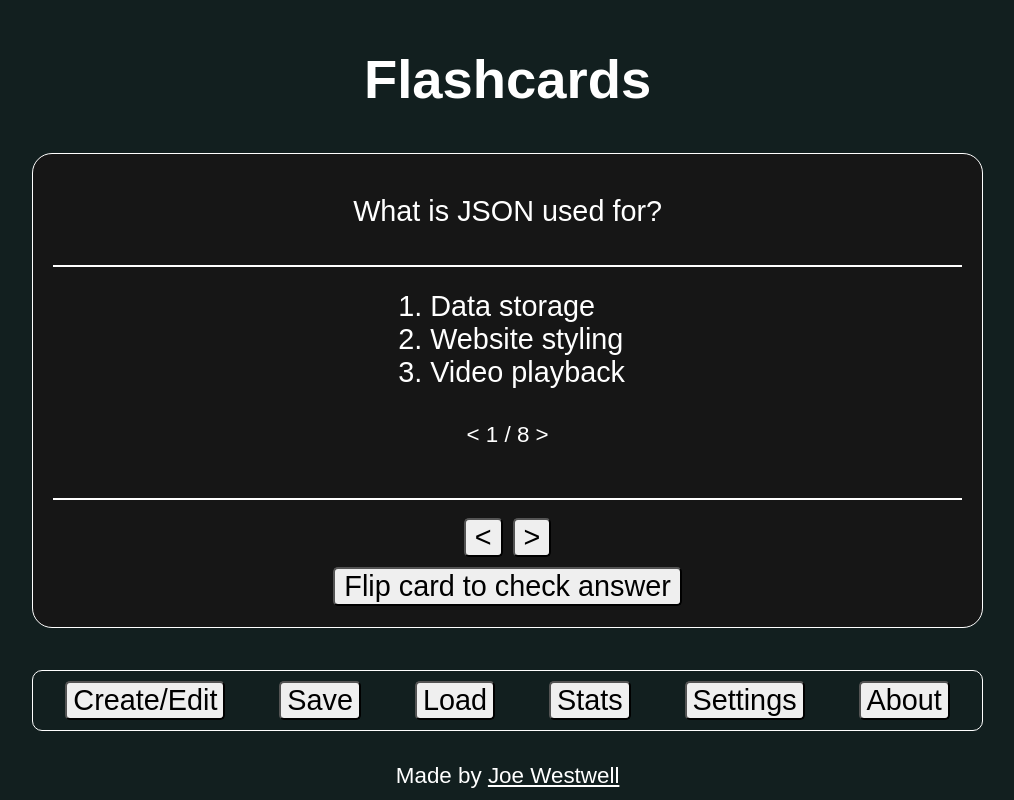
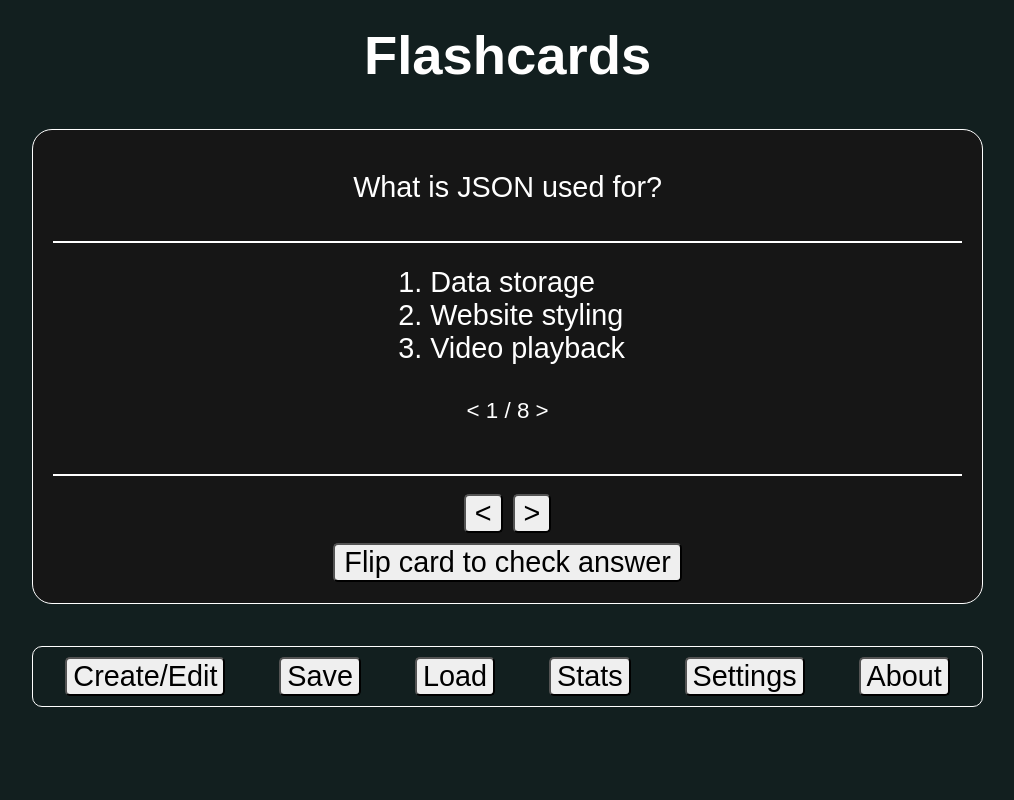
Before and after one commit to J-Wll/flashcards, a React (Vite) app: page / in a window 1280 px wide. Shown: the whole page, without its empty margins (126-1140 px from the left). Built offline with nearby package versions, Linux system fonts and the light colour scheme.

Commit message:
Removed the footer and put the information in about

```diff
--- a/src/App.jsx
+++ b/src/App.jsx
@@ -1,5 +1,4 @@
 import FlashcardHandler from './FlashcardHandler'
-import Footer from './Footer'
 // import * as bootstrap from 'bootstrap'
 // import './scss/styles.scss'
 import './css/App.css'
@@ -11,7 +10,6 @@ function App() {
     <div className="flex-container">
       <h1 className='text-white ft-5 app-title'>Flashcards</h1>
       <FlashcardHandler/>
-      <Footer/>
     </div>
   )
 }
--- a/src/Footer.jsx
+++ /dev/null
@@ -1,10 +0,0 @@
-import './css/Footer.css'
-import './css/Utility.css'
-
-export default function Footer() {
-    return (
-        <footer>
-            <p className="text-white ft-1">Made by <a className="text-white"href="https://github.com/J-Wll">Joe Westwell</a></p>
-        </footer>
-    )
-}
--- a/src/OverlayWindow.jsx
+++ b/src/OverlayWindow.jsx
@@ -162,6 +162,7 @@ export default function OverlayWindow(props) {
     function aboutWindow() {
         return (
             <>
+                <p className="text-white ft-2">Made by <a className="text-white" href="https://github.com/J-Wll">Joe Westwell</a></p>
                 <p className="text-white ft-2">The program automatically saves your changes to local storage</p>
                 <p className="text-white ft-2">To fully save your flashcards, click the save button and download the JSON file</p>
                 <p className="text-white ft-2">This JSON file can then be used through the load button, allowing you to have multiple sets of cards</p>
--- a/src/css/App.css
+++ b/src/css/App.css
@@ -27,5 +27,5 @@ body{
 }
 
 .app-title{
-    margin-top: 5dvh;
+    margin-top: 2dvh;
 }
--- a/src/css/Footer.css
+++ /dev/null
@@ -1,3 +0,0 @@
-footer p{
-    margin-bottom: 0px;
-}
--- a/src/css/Utility.css
+++ b/src/css/Utility.css
@@ -63,7 +63,7 @@
 
 /* Responsive width */
 .responsive-width{
-    width: 55% !important;
+    width: 50% !important;
 }
 
 @media only screen and (max-width: 1400px){
```
